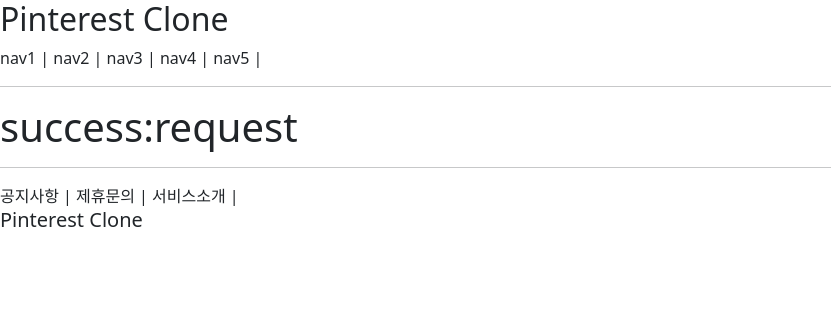
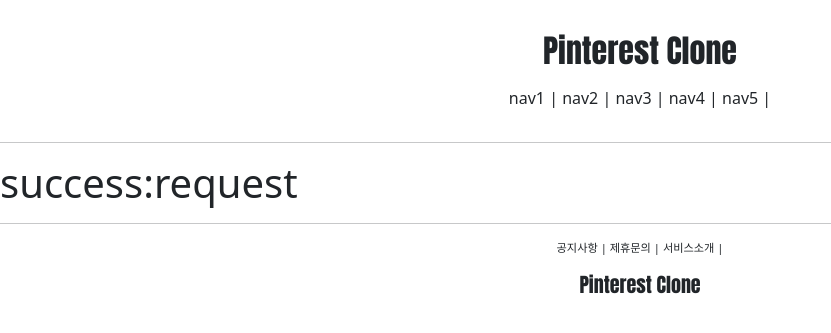
Before and after one commit to RyuMinSu/PinterestClone, a Django app: page /accounts/home/ in a window 1280 px wide. Shown: the top 333 px of the page, without its empty margins (0-831 px from the left). Run offline with Django 3.2, Linux system fonts and the light colour scheme.

Commit message:
base css for styling

```diff
--- a/static/base.css
+++ b/static/base.css
@@ -0,0 +1,11 @@
+.pinterest_logo {
+    font-family: 'Anton', sans-serif;
+    text-align: center;
+}
+.pinterest_header_btn {
+    text-align: center;
+}
+.pinterest_footer_btn {
+    text-align: center;
+    font-size: .7rem;
+}
--- a/templates/footer.html
+++ b/templates/footer.html
@@ -1,10 +1,10 @@
 <div>
-  <div>
+  <div class="pinterest_footer_btn">
     <span>공지사항</span> |
     <span>제휴문의</span> |
     <span>서비스소개</span> |
   </div>
-  <div>
+  <div class="pinterest_logo mt-3">
     <h5>Pinterest Clone</h5>
   </div>
 </div>
--- a/templates/header.html
+++ b/templates/header.html
@@ -1,8 +1,8 @@
-<div>
-  <div>
+<div style="margin:2rem 0">
+  <div class="pinterest_logo mb-3">
     <h2>Pinterest Clone</h2>
   </div>
-  <div>
+  <div class="pinterest_header_btn">
     <span>nav1</span> |
     <span>nav2</span> |
     <span>nav3</span> |
```
